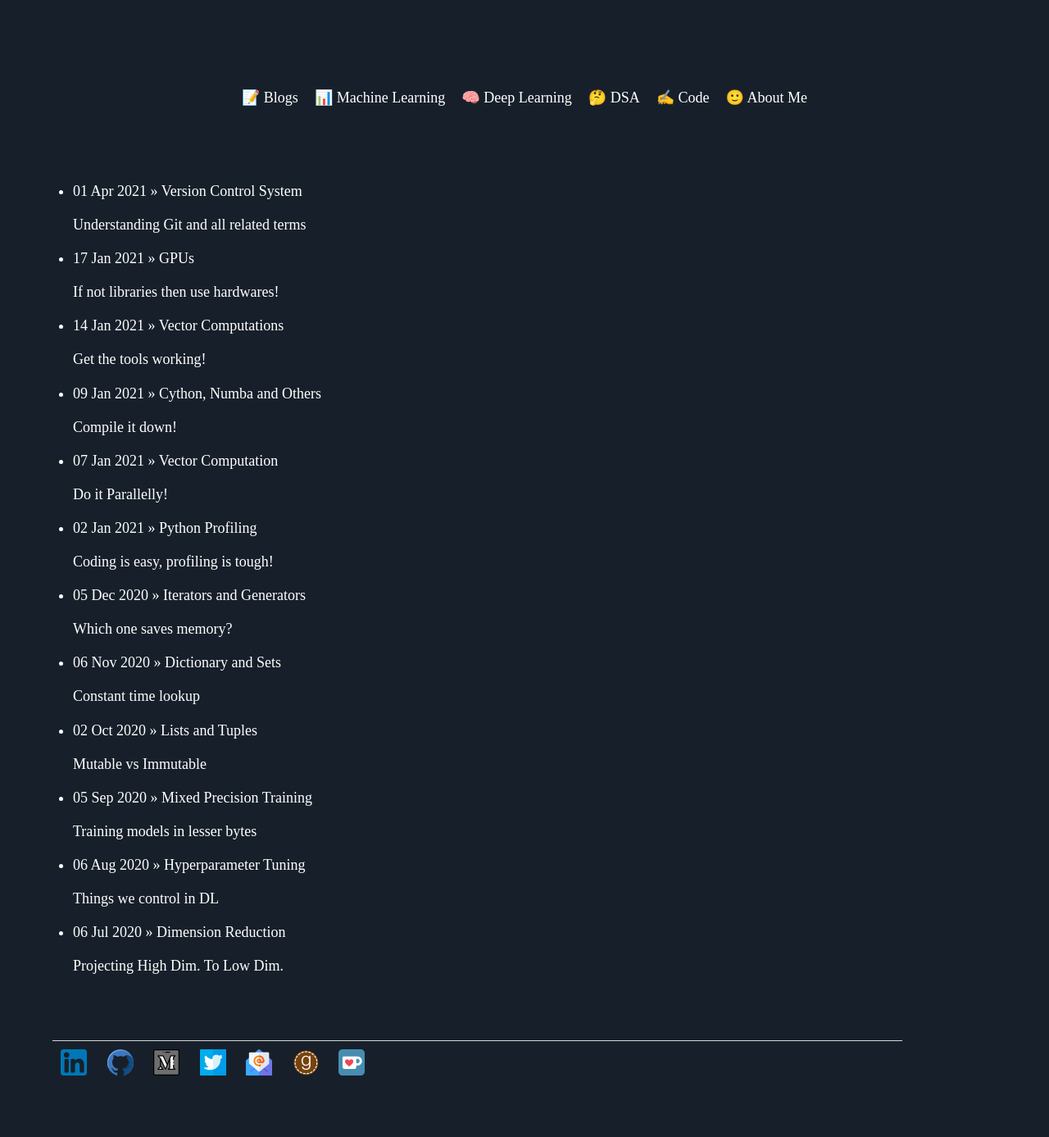
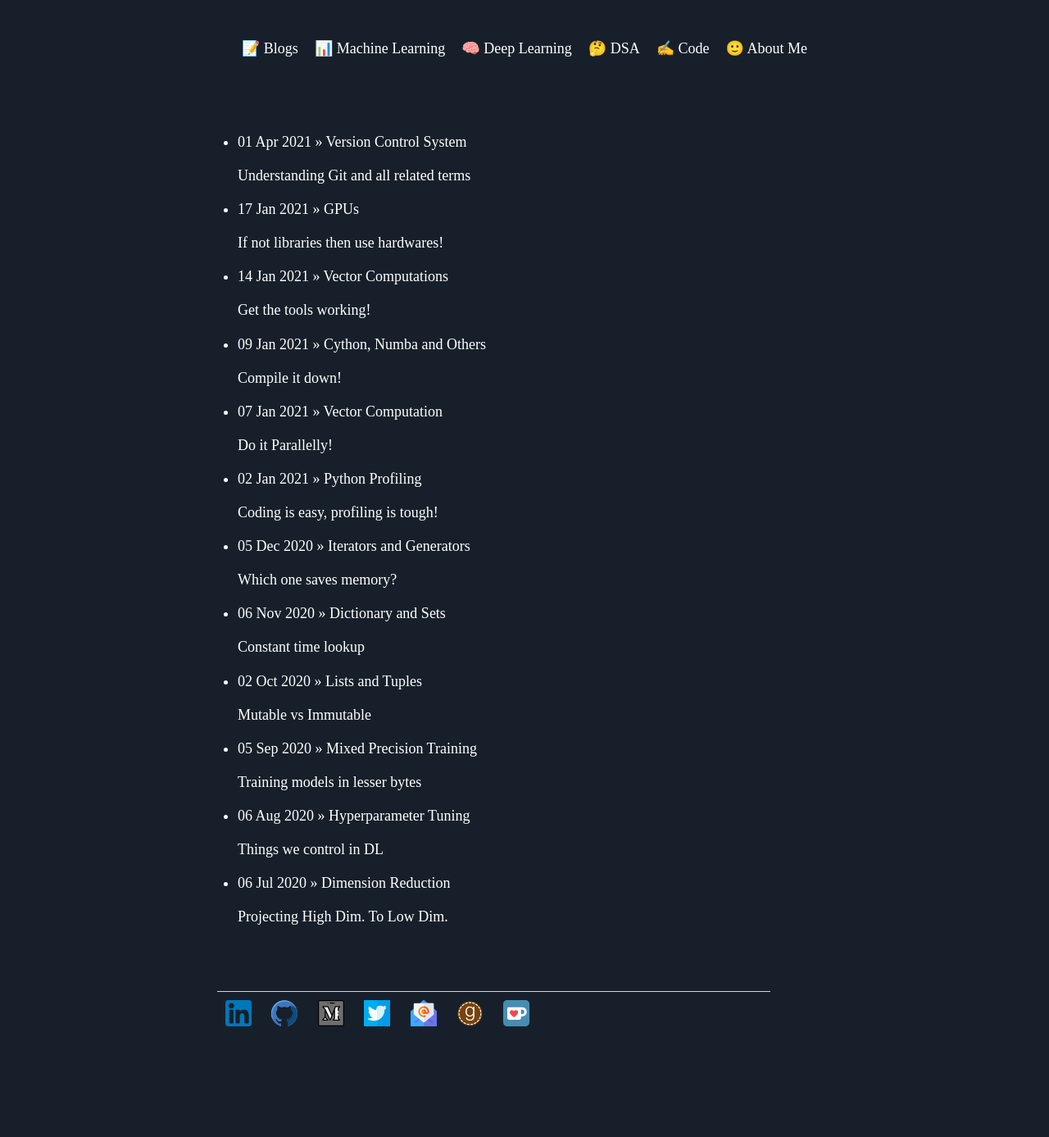
Before and after one commit to Mayurji/mayurji.github.io, a Jekyll site: the page built from index.html, in a window 1280 px wide. Shown: the whole page at 82% size. Built offline with Jekyll 4.4.1, drawn with Linux system fonts in a browser that asks for light colours; nearby versions of some CDN libraries; after the commit the page ends 1267 px from its top, so only the background shows below that.

Commit message:
Body Center Align

```diff
--- a/css/main.css
+++ b/css/main.css
@@ -1,6 +1,20 @@
-body {
+/*body {
     margin: 60px auto;
     width: 90%;
+}*/
+
+html, body {
+  height: 100%;
+}
+
+html {
+  display: table;
+  margin: auto;
+}
+
+body {
+  display: table-cell;
+  vertical-align: middle;
 }
 
 nav {
```
